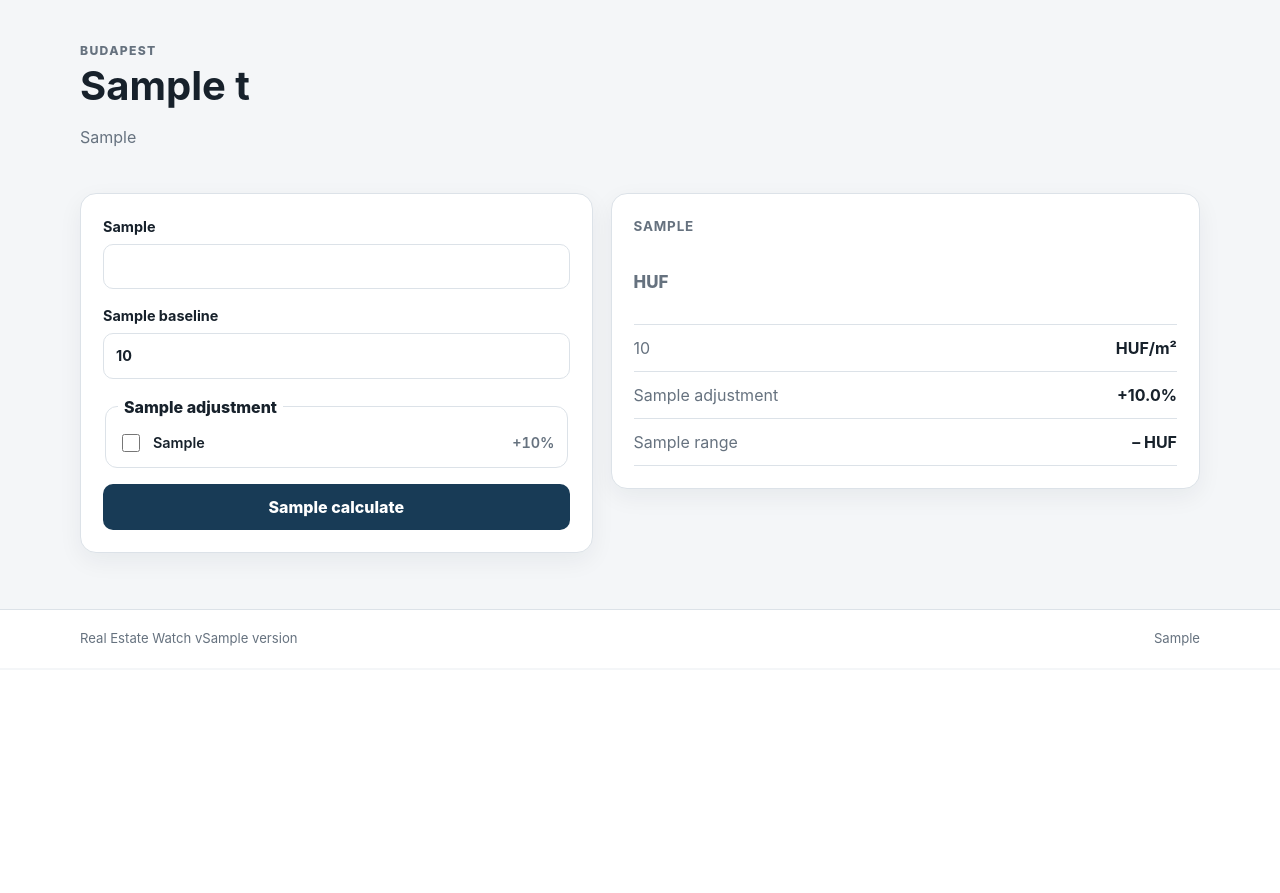
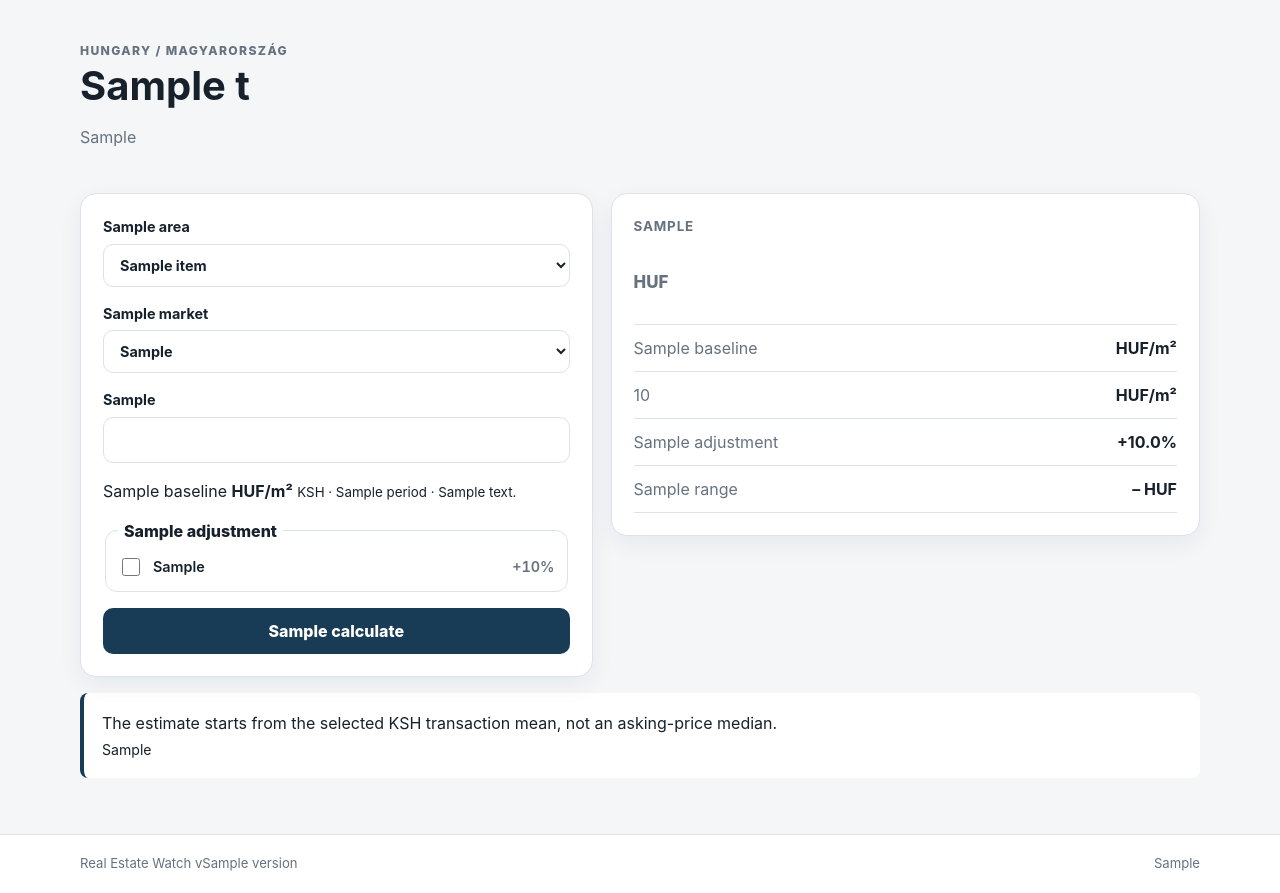
Before and after one commit to ArrowSK/real-estate-watch, a FastAPI app: template app/templates/valuation.html in a window 1280 px wide. Shown: the part 130-1023 px from the top of the page. Before the commit the page ends 776 px from the top, so only its background shows below. Run offline with FastAPI, Linux system fonts and the light colour scheme; the template is opened without the code that fills it: most values are stand-ins (such as "Sample title", 1, 10 or a date in 2020).

Commit message:
Drive valuation from the selected Hungarian market benchmark

```diff
--- a/app/templates/valuation.html
+++ b/app/templates/valuation.html
@@ -2,19 +2,38 @@
 {% block title %}{{ t.valuation }} · {{ t.app_name }}{% endblock %}
 {% block content %}
 <section class="hero compact">
-  <p class="eyebrow">Budapest</p>
+  <p class="eyebrow">Hungary / Magyarország</p>
   <h1>{{ t.estimate_title }}</h1>
   <p class="muted">{{ t.assumption_warning }}</p>
 </section>
 
 <div class="two-column">
   <form class="card form-card" method="post">
+    <label>{{ t.area }}
+      <select name="area">
+        {% for item in areas %}
+        <option value="{{ item.code }}" {% if item.code == selected_area %}selected{% endif %}>{{ item.name_hu if lang == 'hu' else item.name_en }}</option>
+        {% endfor %}
+      </select>
+    </label>
+    <label>{{ t.market }}
+      <select name="market">
+        <option value="second_hand" {% if selected_market == 'second_hand' %}selected{% endif %}>{{ t.second_hand }}</option>
+        <option value="new" {% if selected_market == 'new' %}selected{% endif %}>{{ t.new }}</option>
+      </select>
+    </label>
     <label>{{ t.floor_area }}
       <input type="number" name="floor_area" min="10" max="5000" step="0.1" required value="{{ floor_area|default(80) }}">
     </label>
-    <label>{{ t.baseline }}
-      <input type="number" name="baseline" min="50000" max="10000000" step="1000" required value="{{ baseline|int }}">
-    </label>
+    <div class="baseline-box">
+      <span>{{ t.baseline }}</span>
+      {% if baseline_row %}
+      <strong>{{ fmt(baseline_row.price_huf_m2, 0) }} HUF/m²</strong>
+      <small>KSH · {{ baseline_row.period }} · {{ t.mean_note }}</small>
+      {% else %}
+      <strong>—</strong>
+      {% endif %}
+    </div>
     <fieldset>
       <legend>{{ t.adjustment }}</legend>
       {% for key, coefficient in factors.items() %}
@@ -39,6 +58,7 @@
         {% if conversions.USD %}<span>·</span> ${{ fmt(conversions.USD, 0) }}{% endif %}
       </p>
       <div class="result-list">
+        <div><span>{{ t.baseline }}</span><strong>{{ fmt(result.baseline_huf_m2, 0) }} HUF/m²</strong></div>
         <div><span>{{ t.price_per_m2 }}</span><strong>{{ fmt(result.adjusted_huf_m2, 0) }} HUF/m²</strong></div>
         <div><span>{{ t.adjustment }}</span><strong>{{ "%+.1f"|format(result.adjustment * 100) }}%</strong></div>
         <div><span>{{ t.range }}</span><strong>{{ fmt(result.low_huf, 0) }} – {{ fmt(result.high_huf, 0) }} HUF</strong></div>
@@ -52,4 +72,9 @@
     {% endif %}
   </div>
 </div>
+
+<section class="notice">
+  <p>{{ 'A becslés a kiválasztott KSH tranzakciós átlagból indul, nem hirdetési mediánból.' if lang == 'hu' else 'The estimate starts from the selected KSH transaction mean, not an asking-price median.' }}</p>
+  <p class="small">{{ t.assumption_warning }}</p>
+</section>
 {% endblock %}
```
